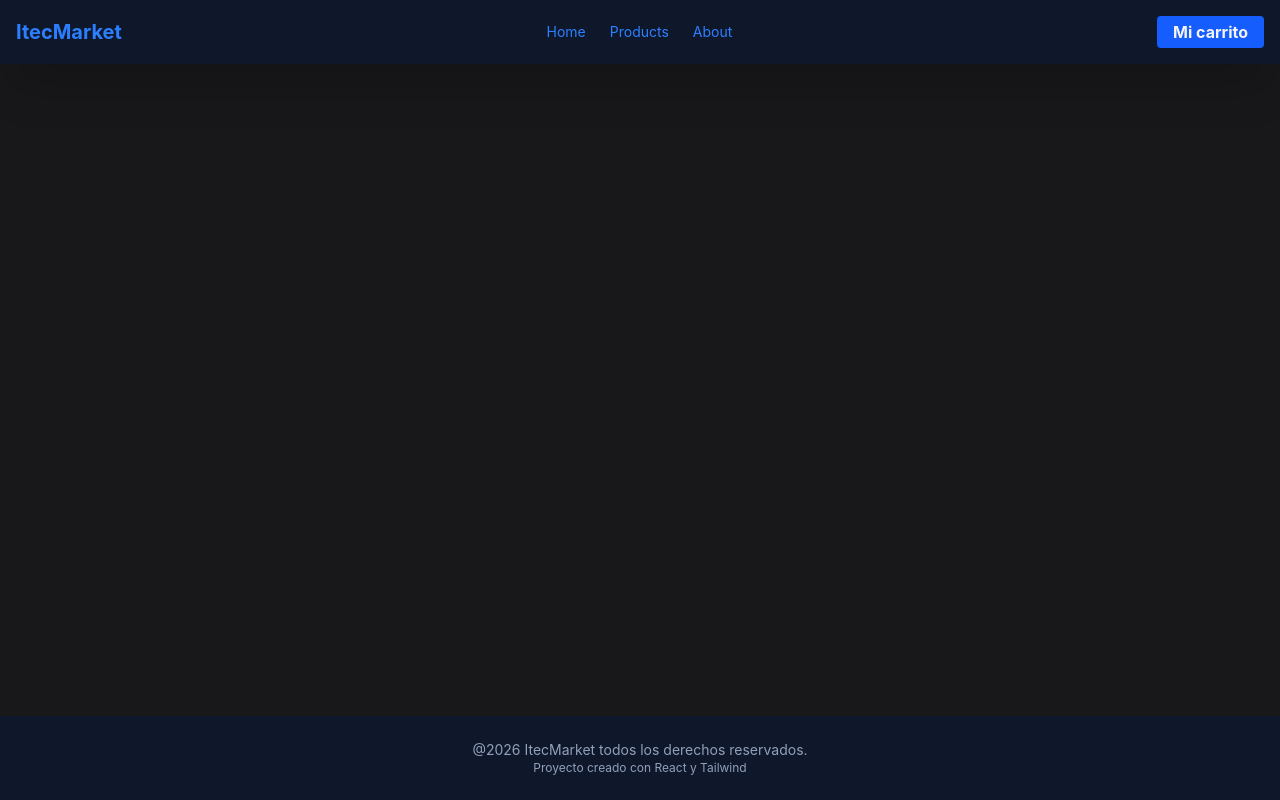
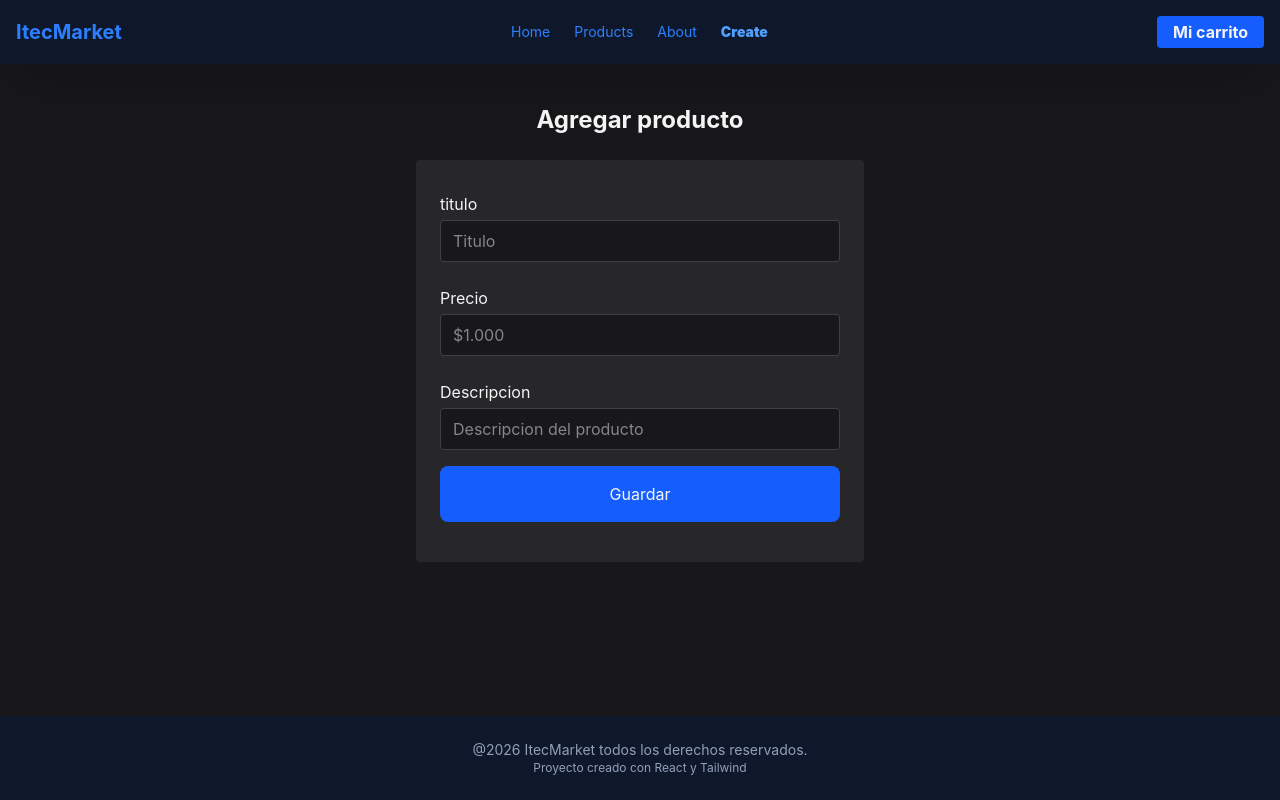
Before and after one commit to valentinoarballo/react-segundo, a React (Vite) app: page /create in a window 1280 px wide. Built offline with nearby package versions, Linux system fonts and the light colour scheme.

Commit message:
forms controlados

```diff
--- a/src/App.jsx
+++ b/src/App.jsx
@@ -8,12 +8,15 @@ import ProductsReviews from './components/ProductsReviews'
 import ProductsDescription from './components/ProductsDescription'
 import ProductDetail from './pages/ProductDetail'
 import { CartProvider } from './context/CartContext'
+import { UserProvider } from './context/UserContext'
+import AgregarProducto from './pages/AgregarProducto'
 
 function App() {
 
   return (
     <div className='min-h-screen flex flex-col justify-between bg-zinc-900 text-zinc-100'>
       <CartProvider>
+        <UserProvider>
 
           <Navbar />
 
@@ -24,6 +27,7 @@ function App() {
 
             <Route path='/products' element={<Products />} />
 
+            <Route path='/create' element={<AgregarProducto />} />
 
             <Route path='/products/:id' element={<ProductDetail />}>
 
@@ -40,6 +44,7 @@ function App() {
 
           <Footer />
 
+        </UserProvider>
       </CartProvider>
     </div>
   )
--- a/src/components/Navbar.jsx
+++ b/src/components/Navbar.jsx
@@ -1,12 +1,16 @@
 import { useContext } from "react"
 import { Link, NavLink } from "react-router-dom"
 import { CartContext } from "../context/CartContext"
+import { UserContext } from "../context/UserContext"
 
 export default function Navbar() {
   const linkStyle = ({ isActive }) => isActive ? "text-blue-400 font-black" : "cursor-pointer text-blue-500 hover:text-blue-400 transition-colors"
 
   const { cart } = useContext(CartContext)
 
+  const { user } = useContext(UserContext)
+
+  console.log("navbar: "+ user.admin)
   return (
     <nav className="flex justify-between items-center bg-slate-900 p-4 shadow-2xl">
 
@@ -16,6 +20,9 @@ export default function Navbar() {
         <NavLink to={"/"} className={linkStyle} >Home</NavLink>
         <NavLink to={"/products"} className={linkStyle}>Products</NavLink>
         <NavLink to={"/about"} className={linkStyle}>About</NavLink>
+
+        {user.admin && (<NavLink to={"/create"} className={linkStyle}>Create</NavLink>)}
+
       </ul>
 
       <div className="bg-blue-600 font-bold px-4 py-1 rounded cursor-pointer">
--- /dev/null
+++ b/src/context/UserContext.jsx
@@ -0,0 +1,21 @@
+import { createContext, useState } from "react";
+
+export const UserContext = createContext()
+
+export function UserProvider({ children }) {
+
+    const [user, setUser] = useState({
+        nombre: "valentino",
+        admin: true,
+    })
+
+    const toggleAdmin = () => {
+        setUser((prev) => ({...prev, admin: !user.admin}))
+    }
+
+    return (
+        <UserContext.Provider value={{user, toggleAdmin}}>
+            {children}
+        </UserContext.Provider>
+    )
+}
--- /dev/null
+++ b/src/pages/AgregarProducto.jsx
@@ -0,0 +1,116 @@
+import React, { useState } from 'react'
+import { useContext } from 'react'
+import { UserContext } from '../context/UserContext'
+
+export default function AgregarProducto() {
+
+    const { user } = useContext(UserContext)
+    const [form, setForm] = useState({
+        title: "",
+        price: "",
+        description: "",
+    })
+    const [errors, setErrors] = useState({})
+
+    if (!user.admin) {
+        return (
+            <section className='flex-1 flex justify-center items-center'>
+                <p className='text-red-600 text-4xl font-bold'>
+                    No tienes acceso a este formulario.
+                </p>
+            </section>
+        )
+    }
+
+    const handleChange = (e) => {
+        const { name, value } = e.target
+        setForm((prev) => ({ ...prev, [name]: value }))
+    }
+
+    const validate = () => {
+        const newErrors = {}
+
+        if (!form.title.trim()) newErrors.title = "El titulo es obligatorio"
+
+        if (!form.price) {
+            newErrors.price = "El precio es obligatorio"
+        } else if (Number(form.price) <= 0) {
+            newErrors.price = "El precio debe ser mayor a 0"
+        }
+
+        if (!form.description.trim()) newErrors.description = "La descripcion es obligatorio"
+
+
+        return newErrors
+    }
+
+    const handleSubmit = (e) => {
+        e.preventDefault()
+        const newErrors = validate()
+
+        if (Object.keys(newErrors).length > 0) {
+            setErrors(newErrors)
+            return
+        }
+
+
+        setErrors({})
+        console.log("success: ", form)
+        setForm({
+            title: "",
+            price: "",
+            description: "",
+        })
+    }
+
+    return (
+        <section className='flex-1 flex flex-col items-center pt-10 px-4'>
+            <p className='text-2xl font-bold mb-6'>Agregar producto</p>
+
+            <form onSubmit={handleSubmit} className='w-full max-w-md bg-zinc-800 p-6 rounded '>
+                <div>
+                    <label className='block text-md mb-1 mt-2'>titulo</label>
+                    {errors.title && <p className=' text-sm text-red-700 animate-pulse'>{errors.title}</p>}
+                    <input
+                        type="text"
+                        name="title"
+                        value={form.title}
+                        onChange={handleChange}
+                        placeholder='Titulo'
+                        className='w-full px-3 py-2 rounded bg-zinc-900 border border-zinc-700'
+                    />
+                </div>
+
+                <div>
+                    <label className='block text-md mb-1 mt-6'>Precio</label>
+                    {errors.price && <p className=' text-sm text-red-700 animate-pulse'>{errors.price}</p>}
+                    <input
+                        type="number"
+                        name="price"
+                        value={form.price}
+                        onChange={handleChange}
+                        placeholder='$1.000'
+                        className='w-full px-3 py-2 rounded bg-zinc-900 border border-zinc-700'
+                    />
+                </div>
+
+                <div>
+                    <label className='block text-md mb-1 mt-6'>Descripcion</label>
+                    {errors.description && <p className=' text-sm text-red-700 animate-pulse'>{errors.description}</p>}
+                    <input
+                        type="text"
+                        name="description"
+                        value={form.description}
+                        onChange={handleChange}
+                        placeholder='Descripcion del producto'
+                        className='w-full px-3 py-2 rounded bg-zinc-900 border border-zinc-700'
+                    />
+                </div>
+
+                <button type='submit' className='bg-blue-600 w-full my-4 rounded-lg py-4 cursor-pointer hover:bg-blue-500'>
+                    Guardar
+                </button>
+            </form>
+        </section>
+    )
+}
--- a/src/pages/Home.jsx
+++ b/src/pages/Home.jsx
@@ -1,4 +1,6 @@
+import { useContext } from "react"
 import { useState, useEffect } from "react"
+import { UserContext } from "../context/UserContext"
 
 const listaUsuarios = [
   { id: 1, nombre: "Valentino Arballo", email: "v.arballo@itecriocuarto.org.ar" },
@@ -8,17 +10,7 @@ const listaUsuarios = [
 
 export default function Home() {
 
-
-  const [user, setUser] = useState({
-    nombre: "valentino",
-    admin: true,
-  })
-
-
-  const handleAdmin = () => {
-    setUser({ ...user, admin: !user.admin })
-  }
-
+  const { user, toggleAdmin } = useContext(UserContext)
 
   return (
     <main className="flex-1 flex flex-col justify-center items-center">
@@ -26,7 +18,7 @@ export default function Home() {
       <p className="text-blue-500 font-semibold mb-6">Explora nuestro catálogo!</p>
 
       <button
-        onClick={handleAdmin}
+        onClick={toggleAdmin}
         className="bg-purple-600 text-xs px-4 py-2 rounded-full cursor-pointer font-semibold my-5"
       >
         Simular Rol: {user.admin ? "Admin" : "User Normal"}
```
Lines whose indentation alone changed are shown as unchanged.
